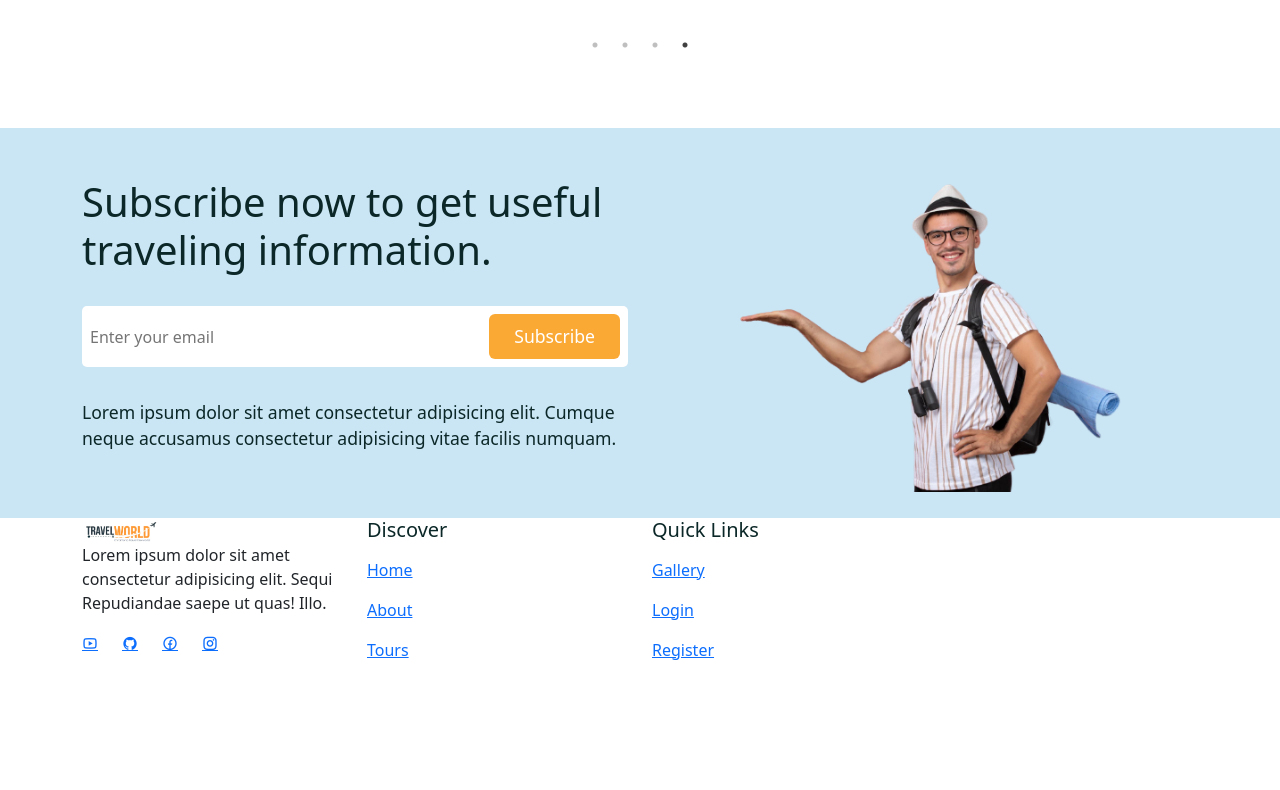
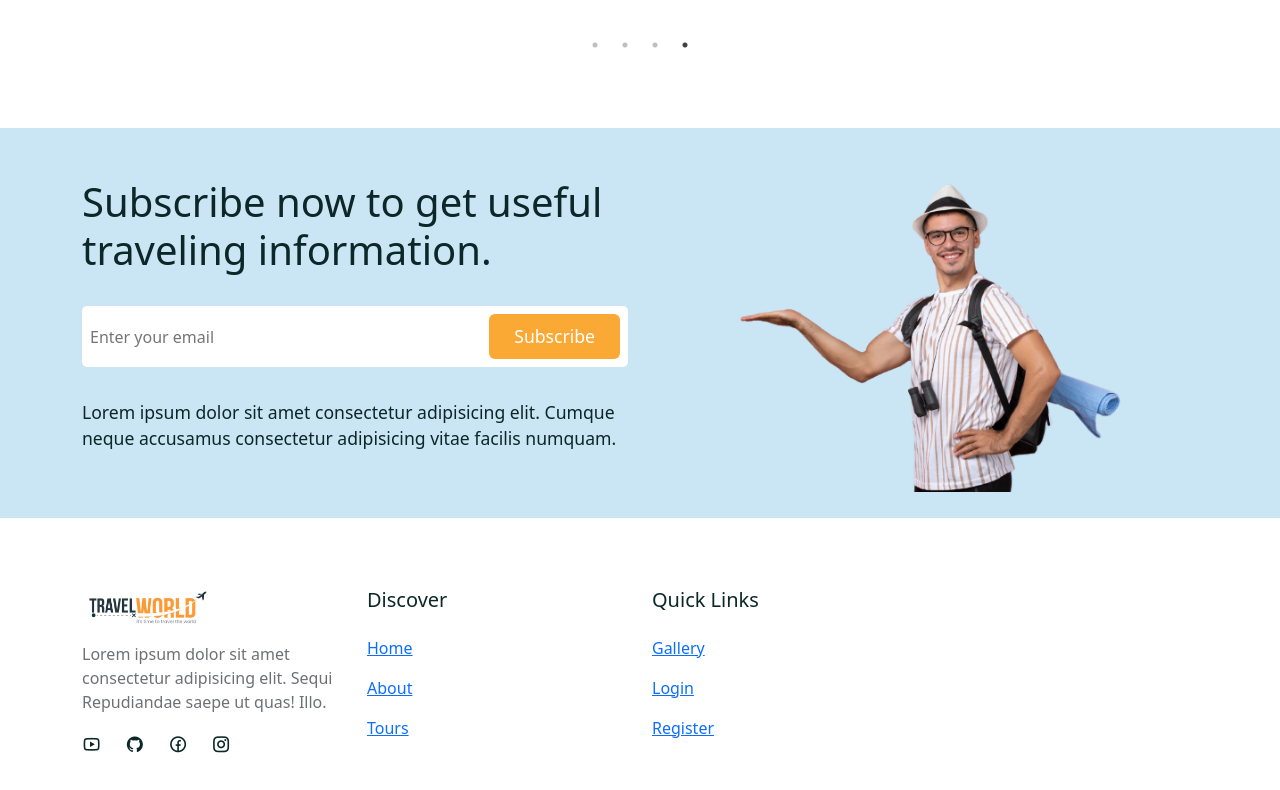
Before and after one commit to Billyrosecodes/Tour_app, a React (Create React App) app in the folder frontend/: page /home in a window 1280 px wide. Shown: the part 3901-4691 px from the top of the page. Before the commit the page ends 4571 px from the top, so only its background shows below. Built offline with nearby package versions, Linux system fonts and the light colour scheme; a web font is replaced by a local one.

Commit message:
styling the footer

```diff
--- a/frontend/src/components/Footer/footer.css
+++ b/frontend/src/components/Footer/footer.css
@@ -0,0 +1,30 @@
+.footer{
+    padding-top: 70px;
+    padding-bottom: 30px;
+}
+
+.footer .logo img{
+    width: 50%;
+    margin-bottom: 1rem;
+}
+
+.footer .logo p{
+    color: var(--text-color);
+}
+
+.social_links span a {
+    text-decoration: none;
+    color: var(--heading-color);
+    font-size: 1.2rem;
+}
+
+.footer_link-title{
+    color: var(--heading-color);
+    margin-bottom: 1rem;
+}
+
+.footer_quick-link li a {
+  text-decoration: none;
+  color: var(--text-color);
+  font-size: 1.1rem;
+}
```
